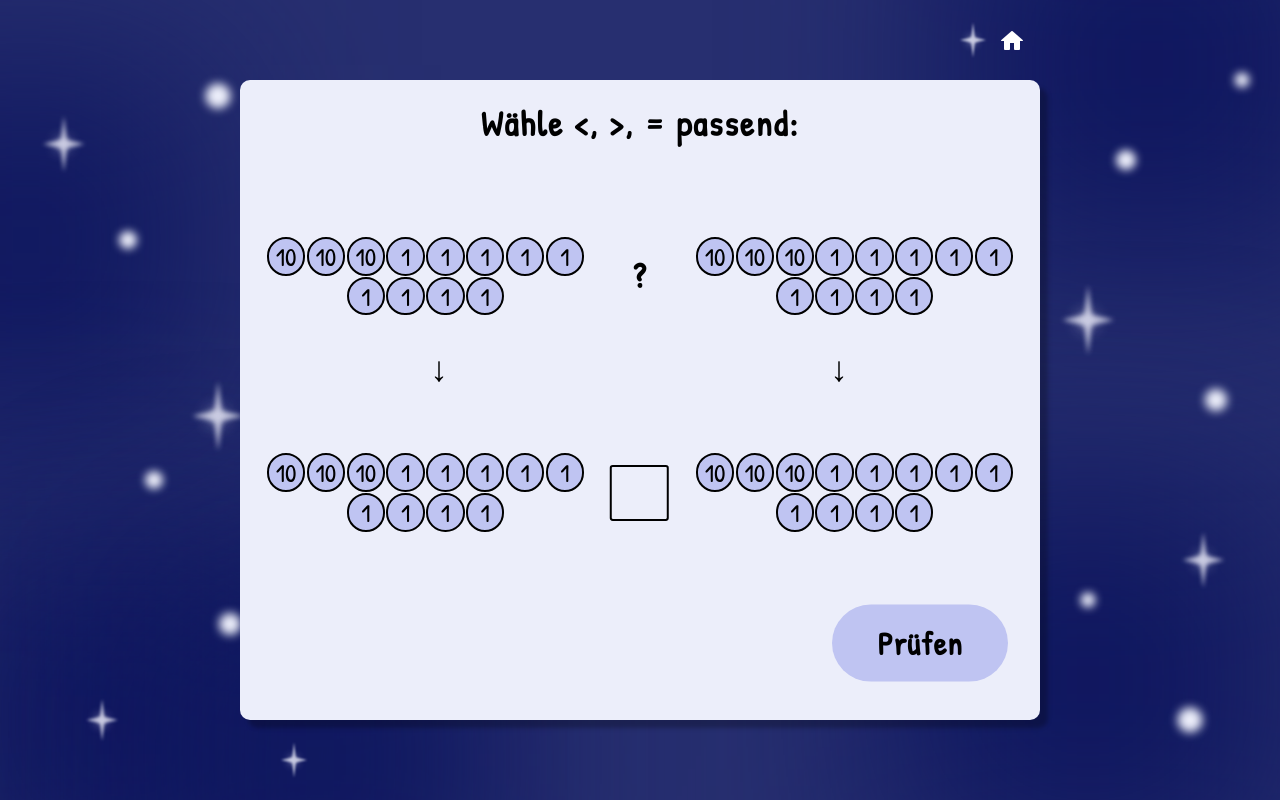
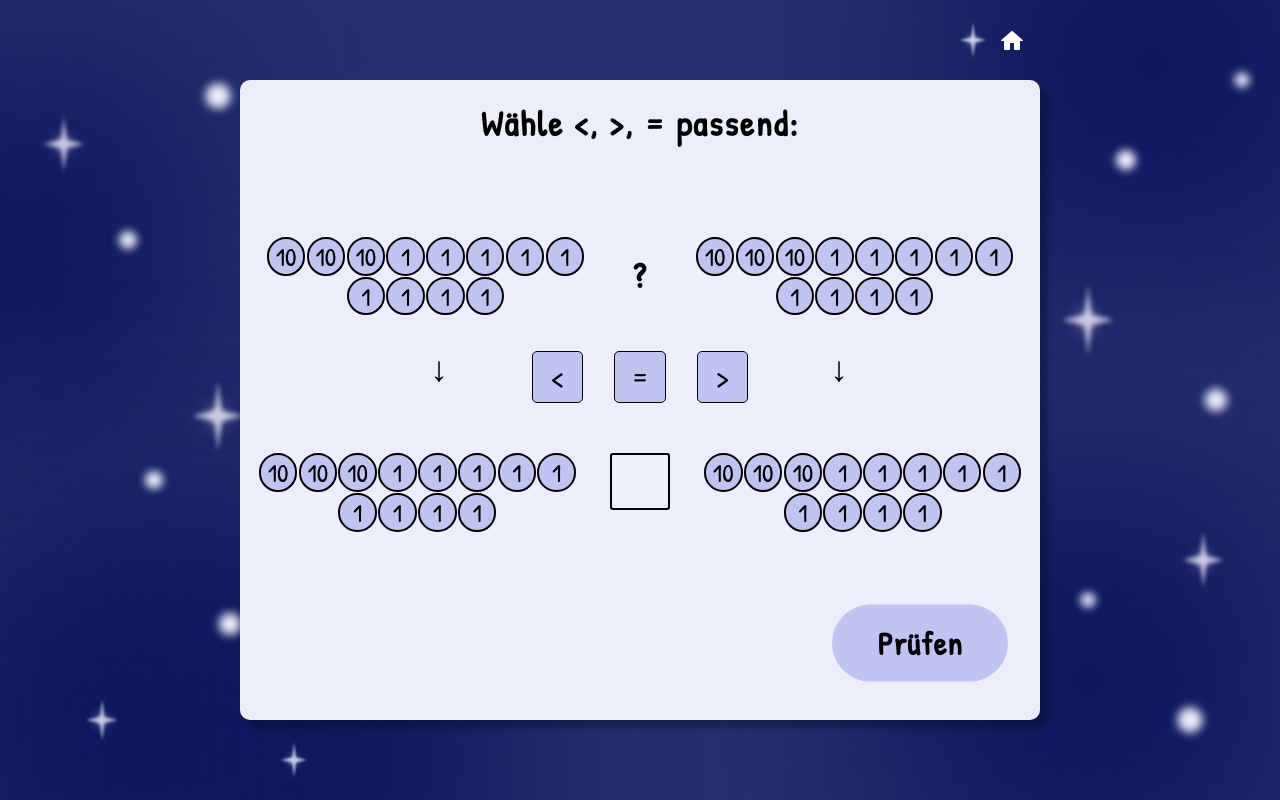
Before and after one commit to jara1008/Bachelor-Thesis, a React (Create React App) app in the folder thesis/: page /activityThree in a window 1280 px wide. Built offline with nearby package versions, Linux system fonts and the light colour scheme.

Commit message:
<, >, = buttons added

```diff
--- a/thesis/src/components/activityThree.css
+++ b/thesis/src/components/activityThree.css
@@ -128,10 +128,6 @@ body, html {
     font-size: 10vh;
     font-family: 'Patrick Hand', sans-serif;
     color: #000000;
-    position: absolute;
-    left: 50%;
-    top: 50%;
-    transform: translate(-95%, -50%);
   }
 
   .correctness-label-correct-bottom {
@@ -164,3 +160,25 @@ body, html {
   position: absolute;
   text-align: center;
 }
+
+.button-container {
+    display: flex;
+    justify-content: center;
+    margin-top: 4vh;
+}
+
+.operator-button {
+    width: 4vw;
+    height: 4vw;
+    background-color: #BFC4F2;
+    border: 1px solid #000000;
+    border-radius: 5px;
+    display: flex;
+    align-items: center;
+    justify-content: center;
+    font-size: 2.5vw;
+    font-family: 'Patrick Hand', sans-serif;
+    cursor: pointer;
+    outline: none;
+    margin: 2%;
+}
--- a/thesis/src/components/activityThree.jsx
+++ b/thesis/src/components/activityThree.jsx
@@ -93,6 +93,10 @@ function ActivityThree() {
         }
     }
 
+    const handleButtonClick = (value) => {
+        setInputValue(value);
+    };
+
     function checkInput() {
         setCorrectnessLabel(true);
         const leftVal = leftCoinsOne + leftCoinsTen*10;
@@ -183,6 +187,11 @@ function ActivityThree() {
                     />
                     <CoinRowLower coinsTen={rightCoinsTen} coinsOne={rightCoinsOne} type='lower' visibility={rightVisibility} setVisibility={setRightVisibility} />
                 </div>
+                <div className="button-container">
+                    <button className="operator-button" onClick={() => handleButtonClick('<')}>{'<'}</button>
+                    <button className="operator-button" onClick={() => handleButtonClick('=')}>{'='}</button>
+                    <button className="operator-button" onClick={() => handleButtonClick('>')}>{'>'}</button>
+                </div>
                 {isCorrect && displayCorrectness && <div className="correctness-label-correct-bottom">Richtig!</div>}
                 {!!!isCorrect && displayCorrectness && <div className="correctness-label-false-bottom">Versuche es nochmals!</div>}
                 <button onClick={isCorrect ? handleNext : checkInput} className="button"
--- a/thesis/src/components/activityTwo.css
+++ b/thesis/src/components/activityTwo.css
@@ -80,8 +80,8 @@ body, html {
 .info {
   font-family: 'Patrick Hand', sans-serif;
   font-size: 4vw;
-  position: absolute;
-  bottom: 15vh;
+  position: relative;
+  margin-top: 4vh;
   left: 50%;
   transform: translateX(-50%);
   display: flex;
@@ -151,3 +151,25 @@ body, html {
   position: absolute;
   text-align: center;
 }
+
+.button-container-2 {
+  display: flex;
+  justify-content: center;
+  margin-top: 4vh;
+}
+
+.operator-button-2 {
+  width: 4vw;
+  height: 4vw;
+  background-color: #BFC4F2;
+  border: 1px solid #000000;
+  border-radius: 5px;
+  display: flex;
+  align-items: center;
+  justify-content: center;
+  font-size: 2.5vw;
+  font-family: 'Patrick Hand', sans-serif;
+  cursor: pointer;
+  outline: none;
+  margin: 2%;
+}
--- a/thesis/src/components/activityTwo.jsx
+++ b/thesis/src/components/activityTwo.jsx
@@ -28,6 +28,10 @@ function ActivityTwo() {
         } else {
             setIsCorrect(false);
         }
+    };
+
+    const handleButtonClick = (value) => {
+        setInputValue(value);
     };
 
     const handleNext = () => {
@@ -109,6 +113,11 @@ function ActivityTwo() {
                     />
                     <span>{numCubesSecondRow} </span>
                 </div>
+                <div className="button-container-2">
+                    <button className="operator-button-2" onClick={() => handleButtonClick('<')}>{'<'}</button>
+                    <button className="operator-button-2" onClick={() => handleButtonClick('=')}>{'='}</button>
+                    <button className="operator-button-2" onClick={() => handleButtonClick('>')}>{'>'}</button>
+                </div>
                 {isCorrect && displayCorrectness && <div className="correctness-label-correct">Richtig!</div>}
                 {!!!isCorrect && displayCorrectness && <div className="correctness-label-false">Versuche es nochmals!</div>}
                 <button onClick={isCorrect ? handleNext : checkInput} className="button"
```
